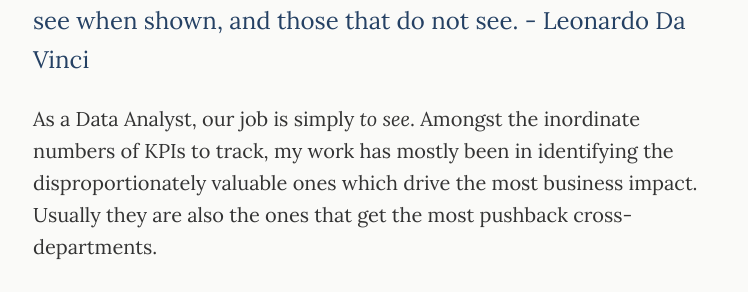
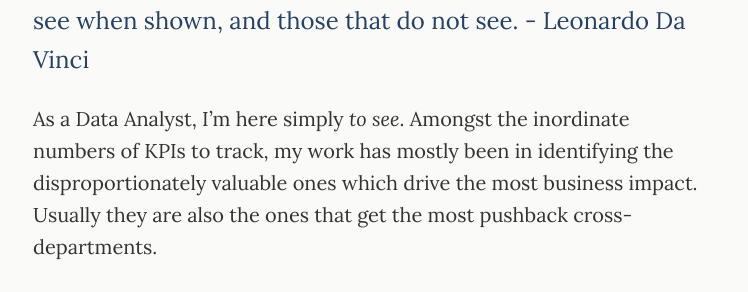
Before and after one commit to deawyk/deawyk.github.io, a Jekyll site: the page built from _pages/data.md, in a window 1280 px wide. Shown: the part 180-472 px from the top of the page, without its empty margins (265-1013 px from the left). Built offline with Jekyll 4.4.1, drawn with Linux system fonts in a browser that asks for light colours.

Commit message:
Update data.md

```diff
--- a/_pages/data.md
+++ b/_pages/data.md
@@ -17,7 +17,7 @@
 </figure>
 {:/} -->
 
-As a Data Analyst, our job is simply _to see_. Amongst the inordinate numbers of KPIs to track, my work has mostly been in identifying the disproportionately valuable ones which drive the most business impact. Usually they are also the ones that get the most pushback cross-departments.
+As a Data Analyst, I'm here simply _to see_. Amongst the inordinate numbers of KPIs to track, my work has mostly been in identifying the disproportionately valuable ones which drive the most business impact. Usually they are also the ones that get the most pushback cross-departments.
 
 _"We can up the CTR, but not Offline Referral. We don't even track that."_ <br>
 _"That's too difficult!."_ <br>
```
